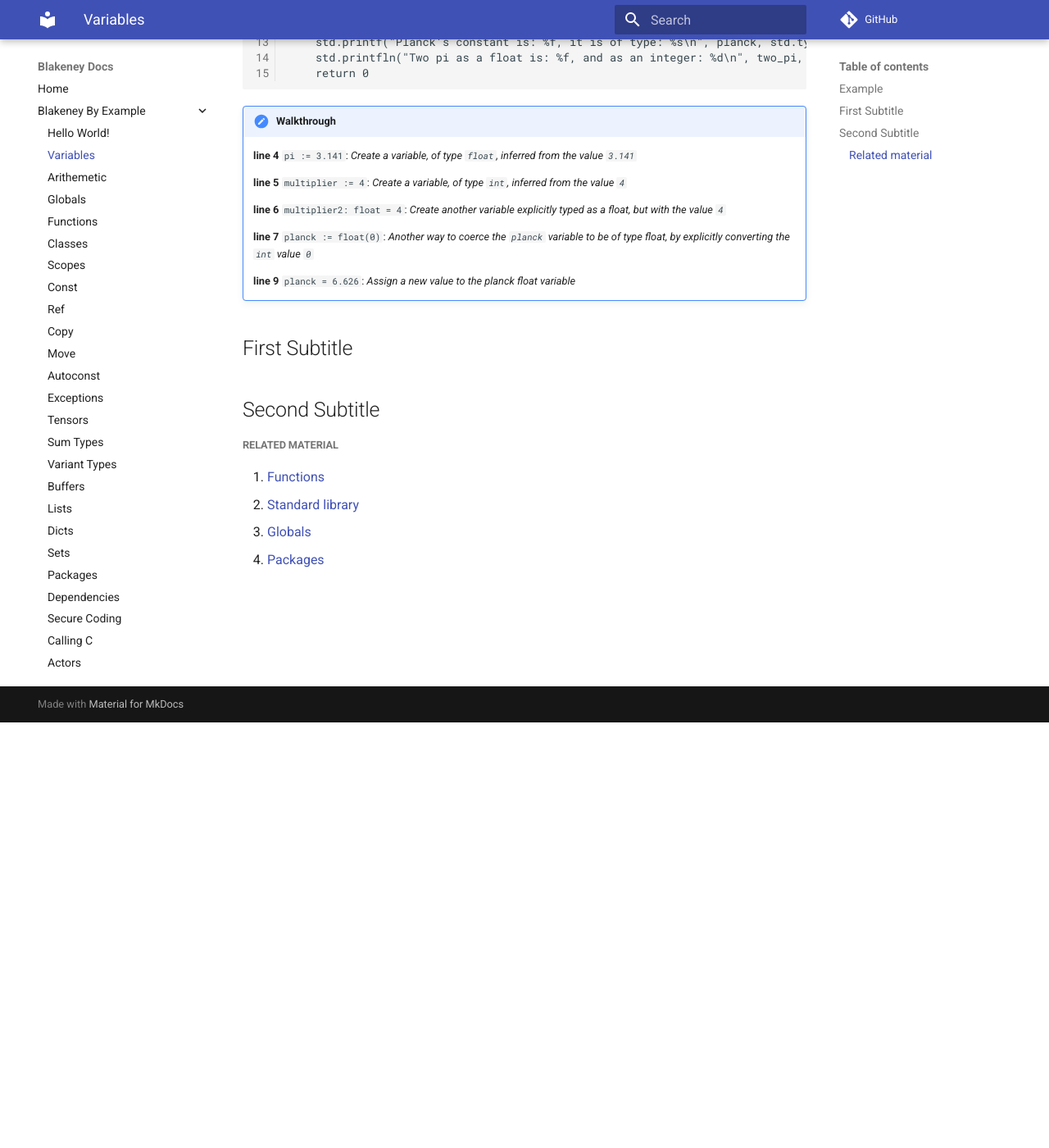
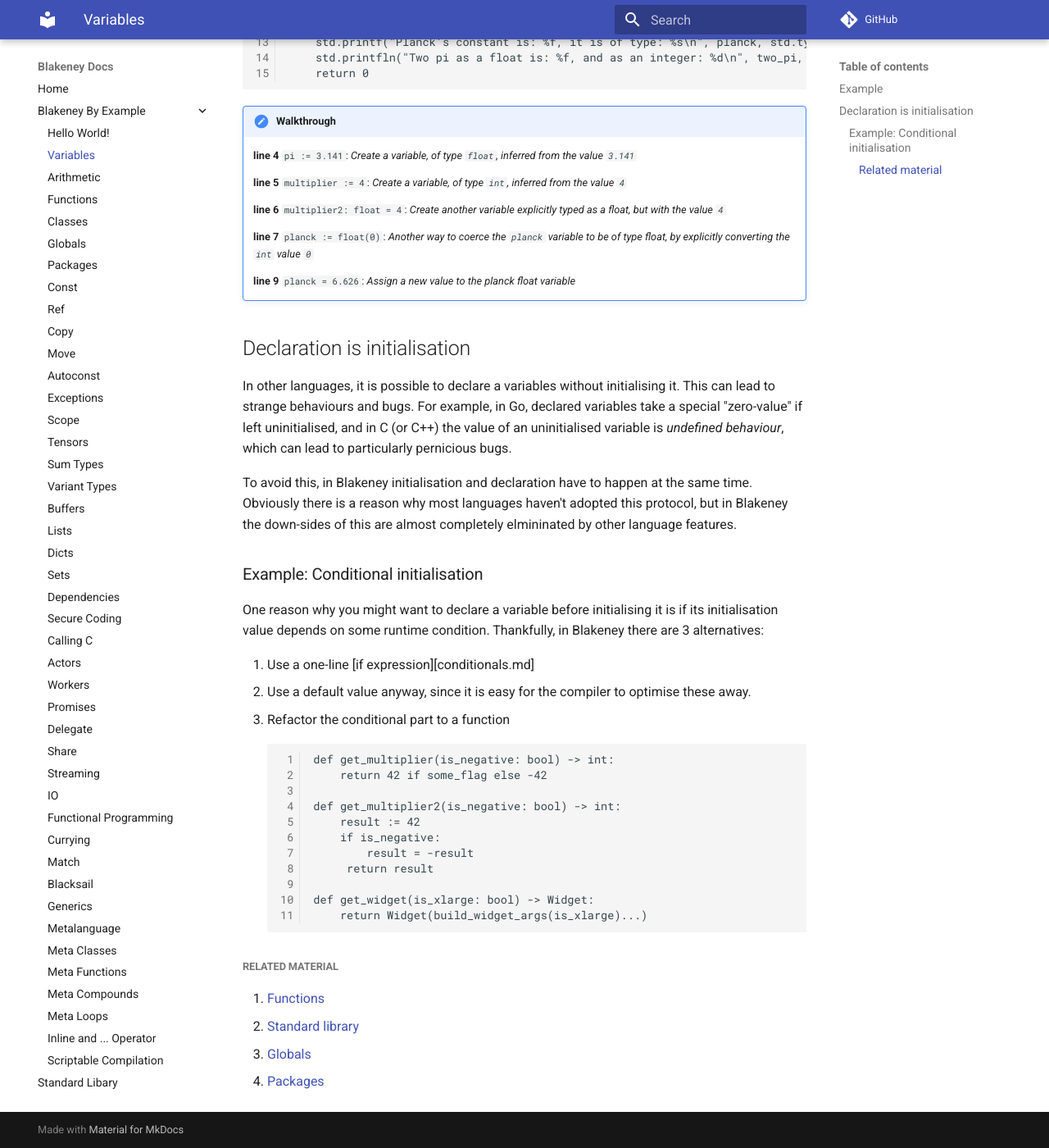
Before and after one commit to alsenz/blakeney-docs, an MkDocs documentation site: the page built from docs/by-example/variables.md, in a window 1280 px wide and 1400 px high, scrolled down 519 px. Shown: the whole window at 82% size. Built offline with MkDocs 1.6.1 and Material for MkDocs 9.7.7, drawn with Linux system fonts in a browser that asks for light colours; comment, search, counter and statistics services are not loaded.

Commit message:
More docs

```diff
--- a/docs/by-example/variables.md
+++ b/docs/by-example/variables.md
@@ -37,9 +37,33 @@ Blakeney has support for statically typed variables. Variables are always declar
     __line 9__ `planck = 6.626`:
     _Assign a new value to the planck float variable_
 
-## First Subtitle
+## Declaration is initialisation
 
-## Second Subtitle
+In other languages, it is possible to declare a variables without initialising it. This can lead to strange behaviours and bugs. For example, in Go, declared variables take a special "zero-value" if left uninitialised, and in C (or C++) the value of an uninitialised variable is _undefined behaviour_, which can lead to particularly pernicious bugs.
+
+To avoid this, in Blakeney initialisation and declaration have to happen at the same time. Obviously there is a reason why most languages haven't adopted this protocol, but in Blakeney the down-sides of this are almost completely elmininated by other language features.
+
+### Example: Conditional initialisation
+
+One reason why you might want to declare a variable before initialising it is if its initialisation value depends on some runtime condition. Thankfully, in Blakeney there are 3 alternatives:
+
+ 1. Use a one-line [if expression][conditionals.md]
+ 2. Use a default value anyway, since it is easy for the compiler to optimise these away.
+ 3. Refactor the conditional part to a function
+
+        def get_multiplier(is_negative: bool) -> int:
+            return 42 if some_flag else -42
+
+        def get_multiplier2(is_negative: bool) -> int:
+            result := 42
+            if is_negative:
+                result = -result
+             return result
+
+        def get_widget(is_xlarge: bool) -> Widget:
+            return Widget(build_widget_args(is_xlarge)...)
+
+
 
 ##### Related material
 
--- a/mkdocs.yml
+++ b/mkdocs.yml
@@ -15,17 +15,18 @@ nav:
   - 'Blakeney By Example':
     - 'Hello World!': 'by-example/hello-world.md'
     - 'Variables': 'by-example/variables.md'
-    - 'Arithemetic': 'by-example/arithemtic.md'
-    - 'Globals': 'by-example/globals.md'
+    - 'Arithmetic': 'by-example/arithmetic.md'
     - 'Functions': 'by-example/functions.md'
     - 'Classes': 'by-example/classes.md'
-    - 'Scopes': 'by-example/scopes.md'
+    - 'Globals': 'by-example/globals.md'
+    - 'Packages': 'by-example/packages.md'
     - 'Const': 'by-example/const.md'
     - 'Ref': 'by-example/ref.md'
     - 'Copy': 'by-example/copy.md'
     - 'Move': 'by-example/move.md'
     - 'Autoconst': 'by-example/autoconst.md'
     - 'Exceptions': 'by-example/exceptions.md'
+    - 'Scope': 'by-example/scopes.md'
     - 'Tensors': 'by-example/tensors.md'
     - 'Sum Types': 'by-example/sum-types.md'
     - 'Variant Types': 'by-example/variant-types.md'
@@ -33,7 +34,6 @@ nav:
     - 'Lists': 'by-example/lists.md'
     - 'Dicts': 'by-example/dicts.md'
     - 'Sets': 'by-example/sets.md'
-    - 'Packages': 'by-example/packages.md'
     - 'Dependencies': 'by-example/dependencies.md'
     - 'Secure Coding': 'by-example/secure-coding.md'
     - 'Calling C': 'by-example/calling-c.md'
@@ -42,6 +42,8 @@ nav:
     - 'Promises': 'by-example/promises.md'
     - 'Delegate': 'by-example/delegate.md'
     - 'Share': 'by-example/share.md'
+    - 'Streaming': 'by-example/streaming.md'
+    - 'IO': 'by-example/streaming.md'
     - 'Functional Programming': 'by-example/functional-programming.md'
     - 'Currying': 'by-example/currying.md'
     - 'Match': 'by-example/match.md'
@@ -54,3 +56,4 @@ nav:
     - 'Meta Loops': 'by-example/meta-loops.md'
     - 'Inline and ... Operator': 'by-example/inline-and-ellipsis-operator.md'
     - 'Scriptable Compilation': 'by-example/scriptable-compilation.md'
+  - 'Standard Libary': 'std/index.md'
```
Also changed, not shown: docs/by-example/arithmetic.md (added, +36 -0 lines), docs/by-example/functions.md (added, +72 -0 lines), docs/by-example/globals.md (added, +67 -0 lines), docs/by-example/packages.md (added, +35 -0 lines), docs/std/index.md (added, +3 -0 lines), 1 other file.
